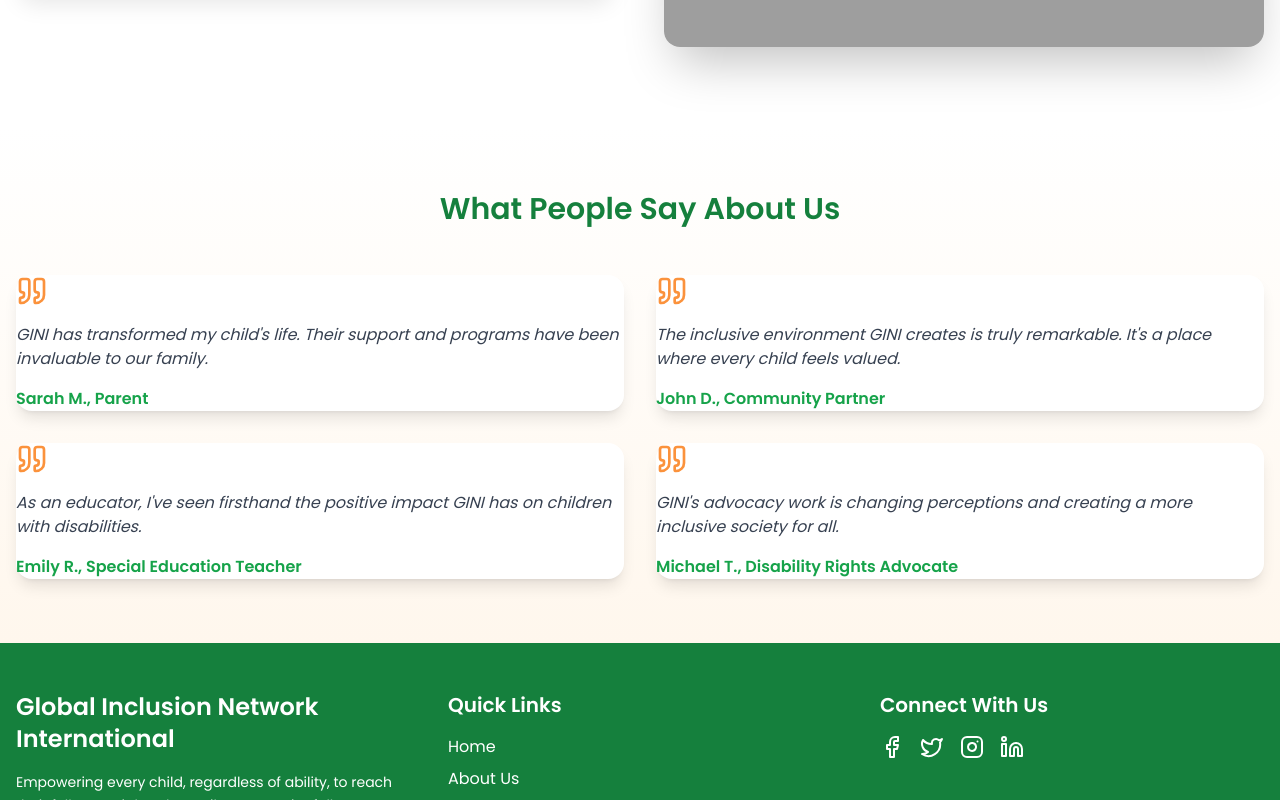
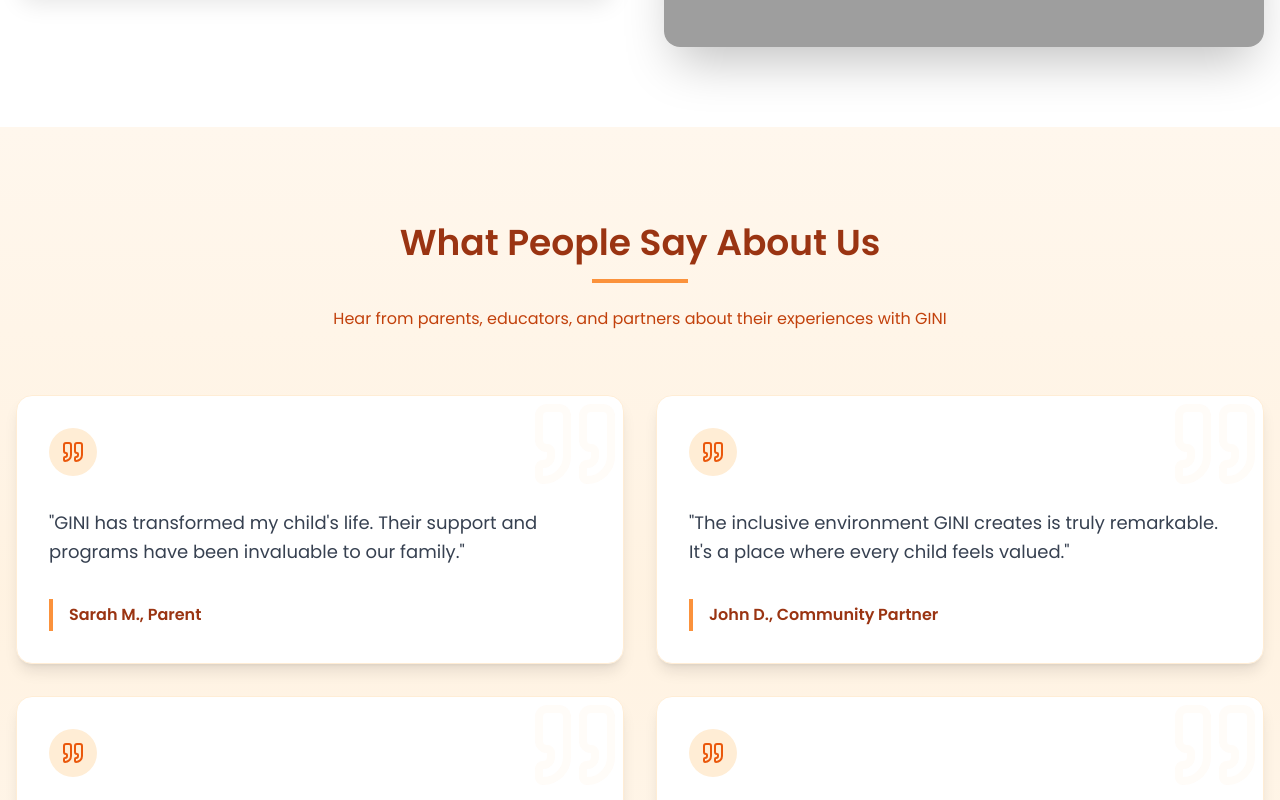
Before and after one commit to harryyking/Global-Inclusion-Network-International, a Next.js app: page / in a window 1280 px wide. Shown: the part 2240-3040 px from the top of the page. Built offline with nearby package versions, Linux system fonts and the light colour scheme; grey boxes are pictures that could not be loaded.

Commit message:
keyframes

```diff
--- a/components/Testimonials.tsx
+++ b/components/Testimonials.tsx
@@ -1,5 +1,4 @@
-
-import { QuoteIcon } from "lucide-react"
+import { QuoteIcon } from "lucide-react";
 
 const testimonials = [
   {
@@ -18,28 +17,66 @@
     quote: "GINI's advocacy work is changing perceptions and creating a more inclusive society for all.",
     author: "Michael T., Disability Rights Advocate",
   },
-]
+];
 
 export default function Testimonials() {
   return (
-    <section className="py-16 bg-gradient-to-b from-white to-orange-50">
+    <section className="py-24 bg-gradient-to-b from-orange-50 via-orange-100/70 to-orange-50">
       <div className="container mx-auto px-4">
-        <h2 className="text-3xl font-bold text-center mb-12 text-green-700">What People Say About Us</h2>
-        <div className="grid md:grid-cols-2 gap-8">
+        {/* Header Section */}
+        <div className="text-center mb-16 max-w-2xl mx-auto">
+          <h2 className="text-4xl font-bold text-orange-800 mb-4">
+            What People Say About Us
+          </h2>
+          <div className="w-24 h-1 bg-orange-400 mx-auto mb-6"></div>
+          <p className="text-orange-700">
+            Hear from parents, educators, and partners about their experiences with GINI
+          </p>
+        </div>
+
+        {/* Testimonials Grid */}
+        <div className="grid md:grid-cols-2 lg:grid-cols-2 gap-8">
           {testimonials.map((testimonial, index) => (
             <div
               key={index}
-              className="card bg-white border-orange-200 shadow-lg hover:shadow-xl transition-shadow duration-300"
+              className="group animate-fade-in"
+              style={{ animationDelay: `${index * 150}ms` }}
             >
-              <div className="card card-bodyp-6">
-                <QuoteIcon className="w-8 h-8 text-orange-400 mb-4" />
-                <p className="text-gray-700 mb-4 italic">{testimonial.quote}</p>
-                <p className="text-green-600 font-semibold">{testimonial.author}</p>
+              <div className="card bg-white shadow-lg hover:shadow-2xl transition-all duration-500
+                             border border-orange-100 overflow-hidden
+                             hover:-translate-y-1">
+                <div className="card-body p-8 relative">
+                  {/* Background Quote Icon */}
+                  <div className="absolute right-4 top-4 opacity-5 transform scale-150">
+                    <QuoteIcon className="w-16 h-16 text-orange-300" />
+                  </div>
+
+                  {/* Front Quote Icon */}
+                  <div className="relative">
+                    <div className="bg-orange-100 w-12 h-12 rounded-full flex items-center justify-center mb-6
+                                  group-hover:bg-orange-200 transition-colors duration-300">
+                      <QuoteIcon className="w-6 h-6 text-orange-600" />
+                    </div>
+                  </div>
+
+                  {/* Quote Text */}
+                  <p className="text-lg text-gray-700 mb-6 relative z-10 leading-relaxed">
+                    "{testimonial.quote}"
+                  </p>
+
+                  {/* Author */}
+                  <div className="flex items-center mt-auto">
+                    <div className="w-1 h-8 bg-orange-400 mr-4"></div>
+                    <p className="font-semibold text-orange-800">
+                      {testimonial.author}
+                    </p>
+                  </div>
+                </div>
               </div>
             </div>
           ))}
         </div>
       </div>
     </section>
-  )
+  );
 }
```
Also changed, not shown: app/globals.css (line endings or trailing spaces).
